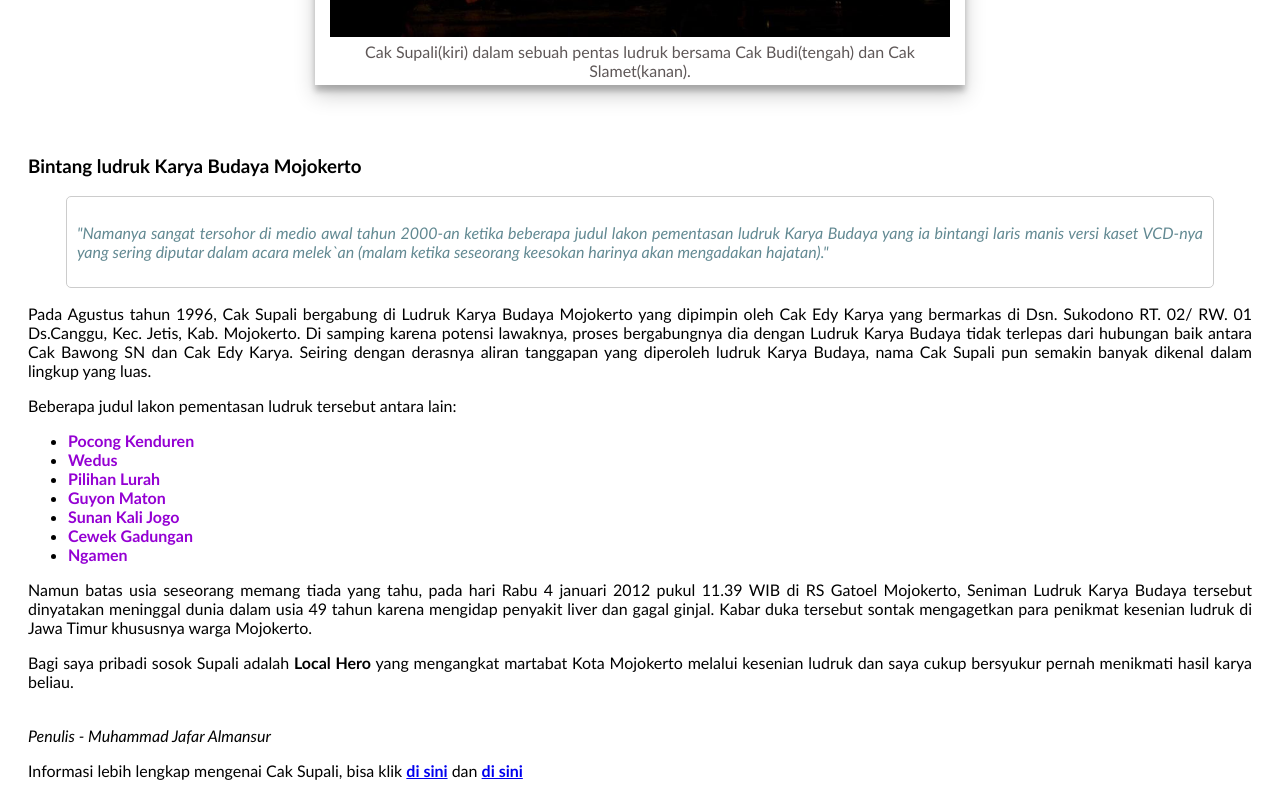
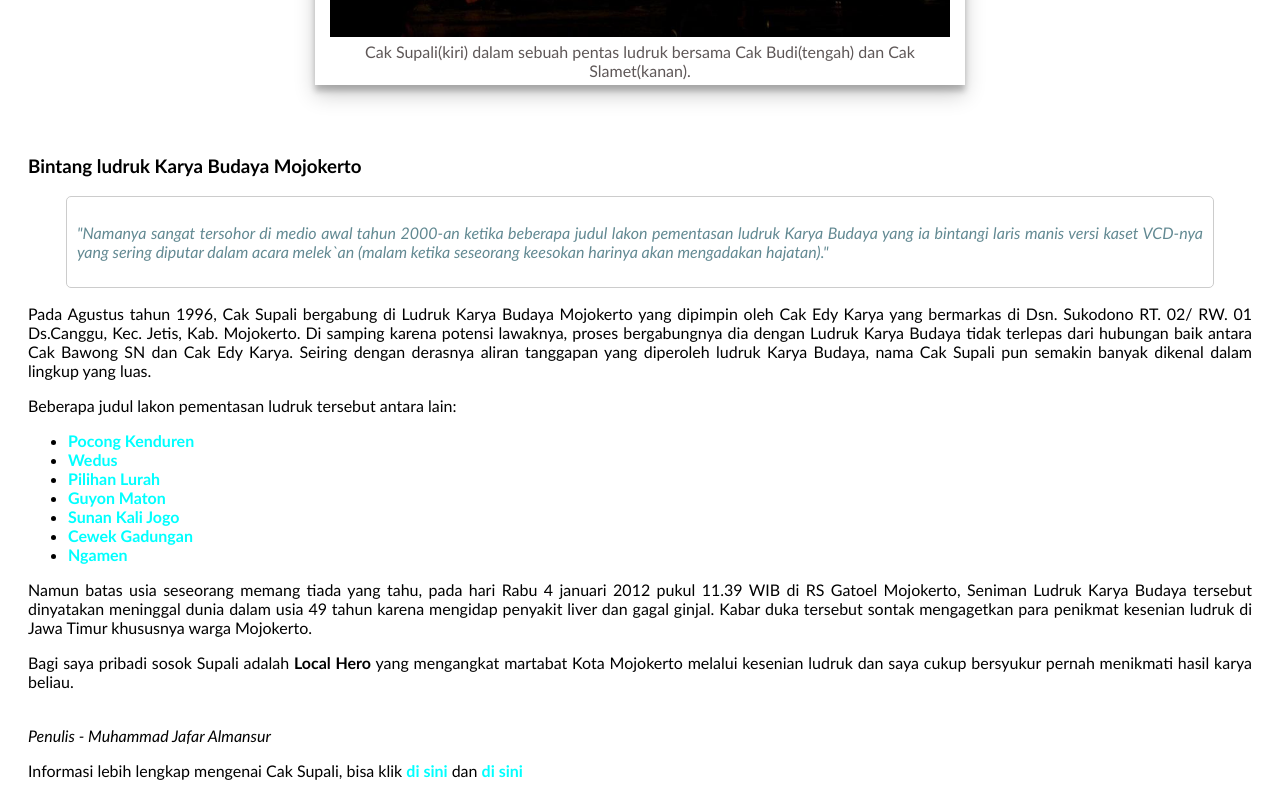
Before and after one commit to jaf-ara-lmansur/Cak-Alex-Supali-tribute-page, a plain HTML site: page index.html in a window 1280 px wide. Shown: the part 528-1328 px from the top of the page. Drawn offline with Linux system fonts and the light colour scheme.

Commit message:
menambah dan merubah properti link

```diff
--- a/css/style.css
+++ b/css/style.css
@@ -52,11 +52,13 @@ a :visited{
 
 li a{
     font-weight: bolder;
-    color: darkviolet;
+    color: cyan;
     text-decoration: none;
 }
 #tribute-link a{
     font-weight: bold;
+    text-decoration: none;
+    color: cyan;
 }
 @media (min-width:450px){
     img{
```
